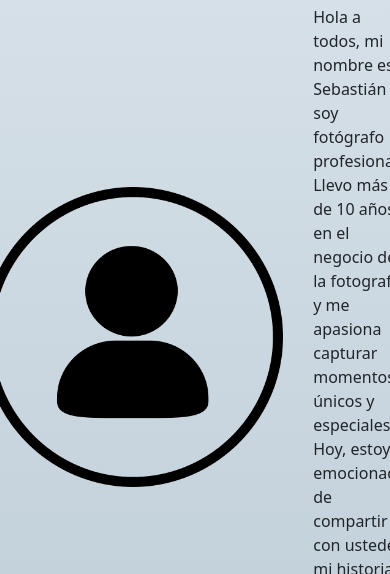
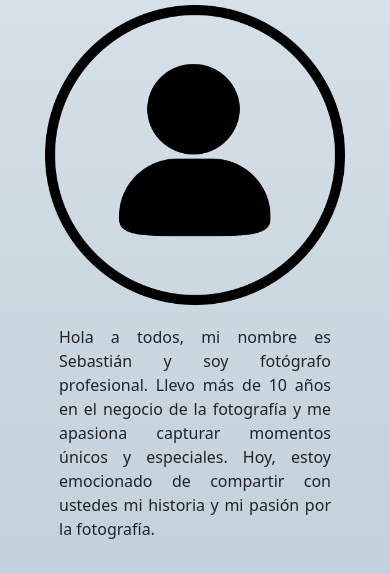
Before and after one commit to sebiastian/PreEntrega2Becerra, a website: page pages/sobremi.html in a window 390 px wide. Shown: the part 261-835 px from the top of the page. Drawn offline with nearby package versions, Linux system fonts and the light colour scheme.

Commit message:
modificaciones en pagina sobremi

```diff
--- a/pages/sobremi.html
+++ b/pages/sobremi.html
@@ -59,8 +59,8 @@
 
         <section class="sectionsobremi">
             <h1>SOBRE MI</h1>
-            <div class="sectionsobremi_div">
-                <img src="../images/avatar.png" alt="fotodesebastianbecerra">
+            <div class="sectionsobremi_div" id="sobremi">
+                <img class="sobremiimg" src="../images/avatar.png" alt="fotodesebastianbecerra">
                 <p class="sobremi">
                     Hola a todos, mi nombre es Sebastián y soy fotógrafo profesional. Llevo más de 10 años en el negocio
                     de
--- a/scss/layout/_mediaqueries.scss
+++ b/scss/layout/_mediaqueries.scss
@@ -25,14 +25,20 @@
         width: 70%;
     }
 
-    .sectionbook_div, .section_servicios,
+    .sectionbook_div,
+    .section_servicios,
     .section_servicios:nth-child(3n),
     .sectionsobremi_div,
     .sectionmapa_div,
-    .section_index{
+    .section_index,#sobremi{
     @include flex (column,center,center,0);
-}
-    .sectionbook_div img {
+    }
+
+    .sobremi {
+        width: 80%;
+    }
+
+    .sectionbook_div img{
         margin: 30px;
         width: 70% !important;
     }
--- a/scss/layout/_sobremi.scss
+++ b/scss/layout/_sobremi.scss
@@ -7,6 +7,11 @@
         & img {
             width: 300px;
             height: 300px;
+        }
+
+        & p {
+            text-align:justify;
+            padding: 20px;
         }
     }
 }
```
Also changed, not shown: scss/base/_variables.scss (+0 -8 lines), css/style.css, 1 other file.
